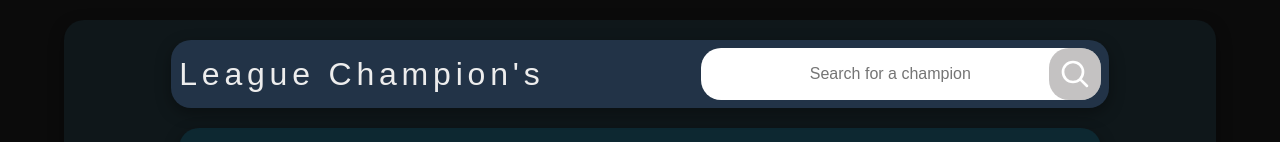
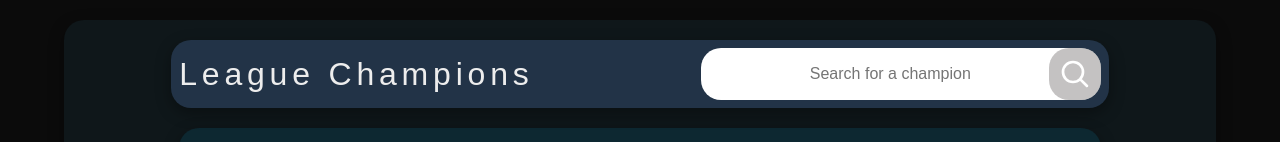
Before and after one commit to MaChuChu/league-statistics, a Next.js app: page / in a window 1280 px wide. Shown: the top 142 px of the page. Built offline with nearby package versions, Linux system fonts and the light colour scheme; no server answers.

Commit message:
removed comma

```diff
--- a/src/pages/index.tsx
+++ b/src/pages/index.tsx
@@ -84,7 +84,7 @@
     return (
         <main>
             <div className="top-container">
-                <h1>League Champion's</h1>
+                <h1>League Champions</h1>
 
                 <div className="search-container">
                     <input
```
